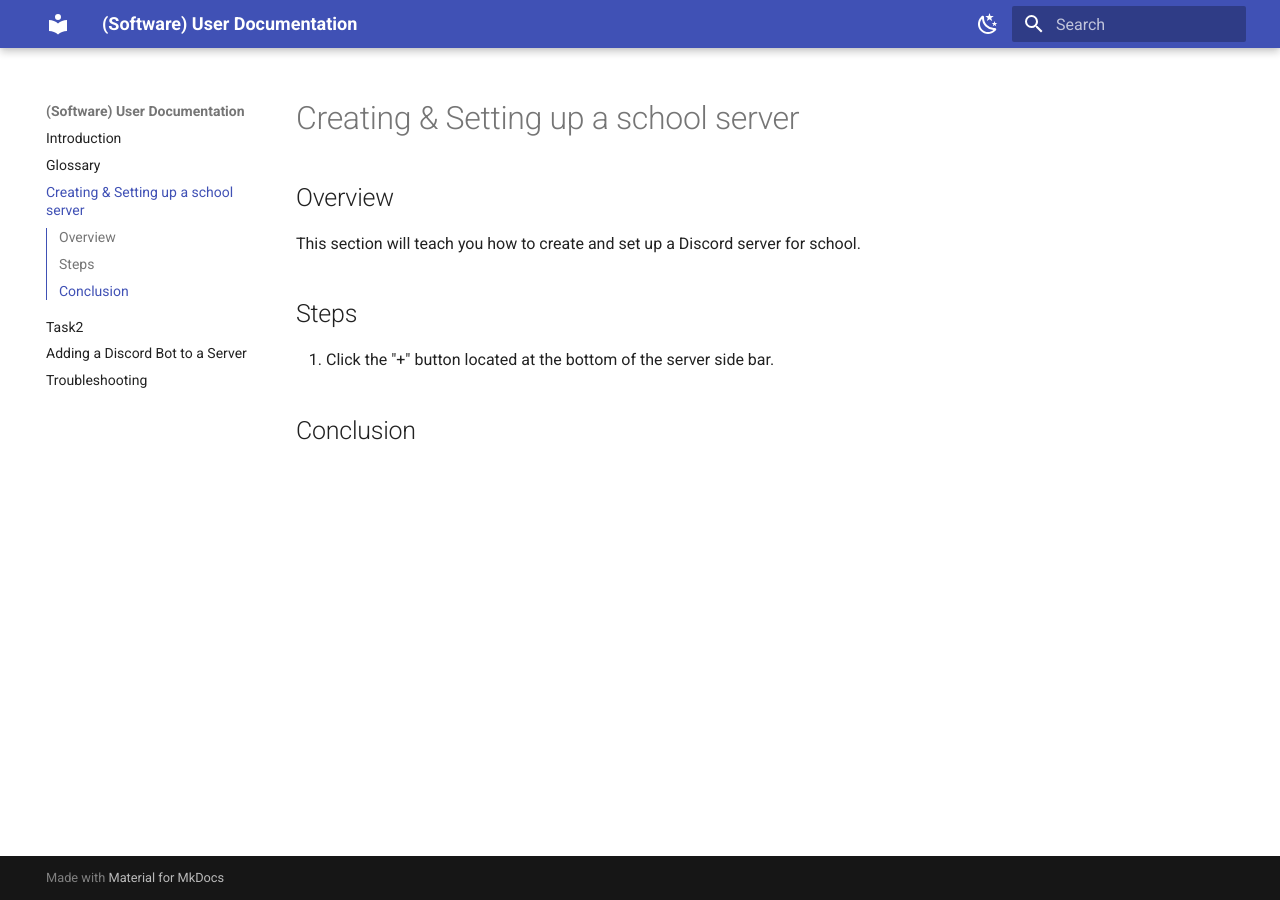
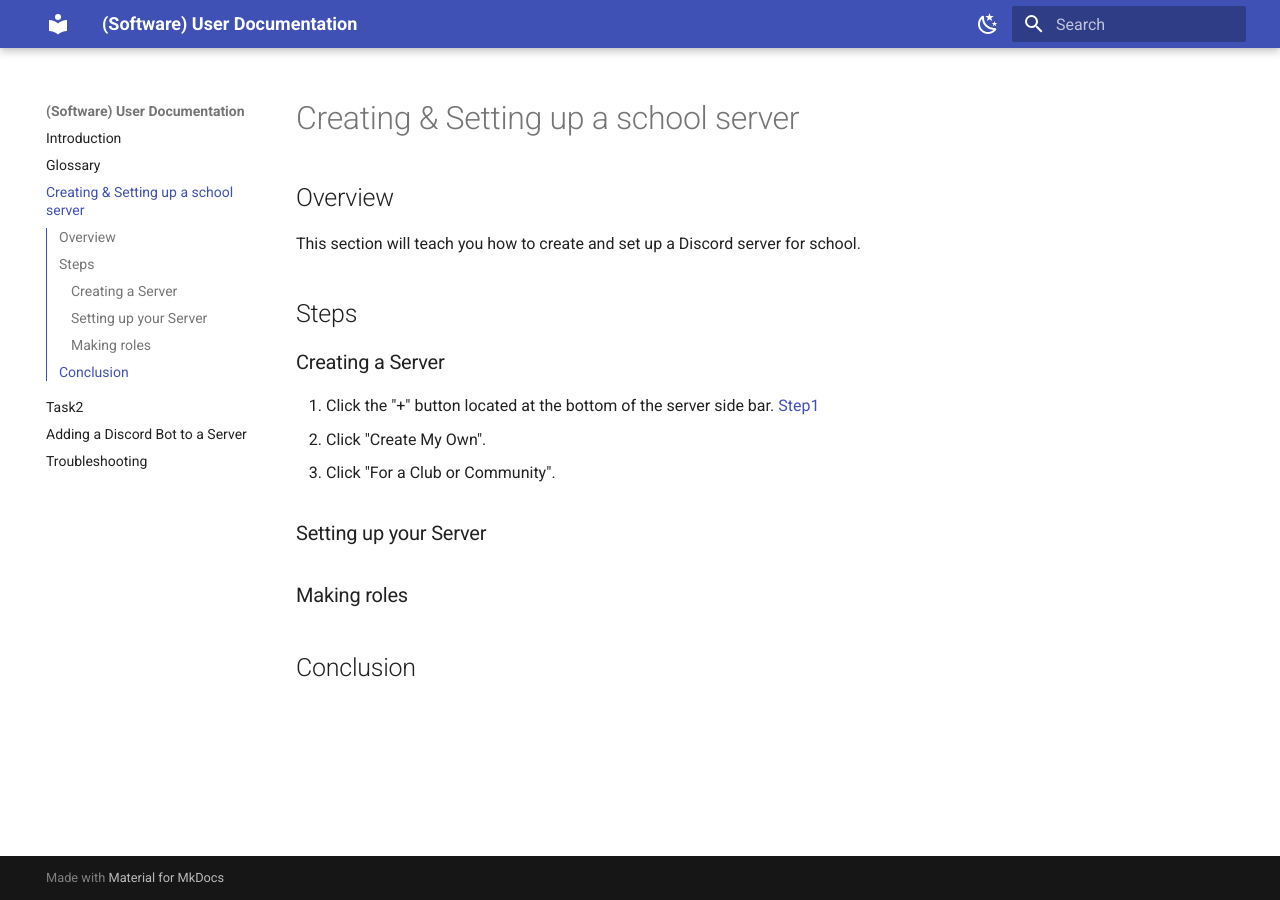
Before and after one commit to levxxvi/User-Documentation, an MkDocs documentation site: the page built from docs/task1.md, in a window 1280 px wide. Built offline with MkDocs 1.6.1 and Material for MkDocs 9.7.7, drawn with Linux system fonts in a browser that asks for light colours.

Commit message:
Start steps

```diff
--- a/docs/task1.md
+++ b/docs/task1.md
@@ -6,6 +6,15 @@
 
 ## Steps
 
+### Creating a Server
+
 1. Click the "+" button located at the bottom of the server side bar.
+[Step1]()
+2. Click "Create My Own".
+3. Click "For a Club or Community".
+
+### Setting up your Server
+
+### Making roles
 
 ## Conclusion
```
